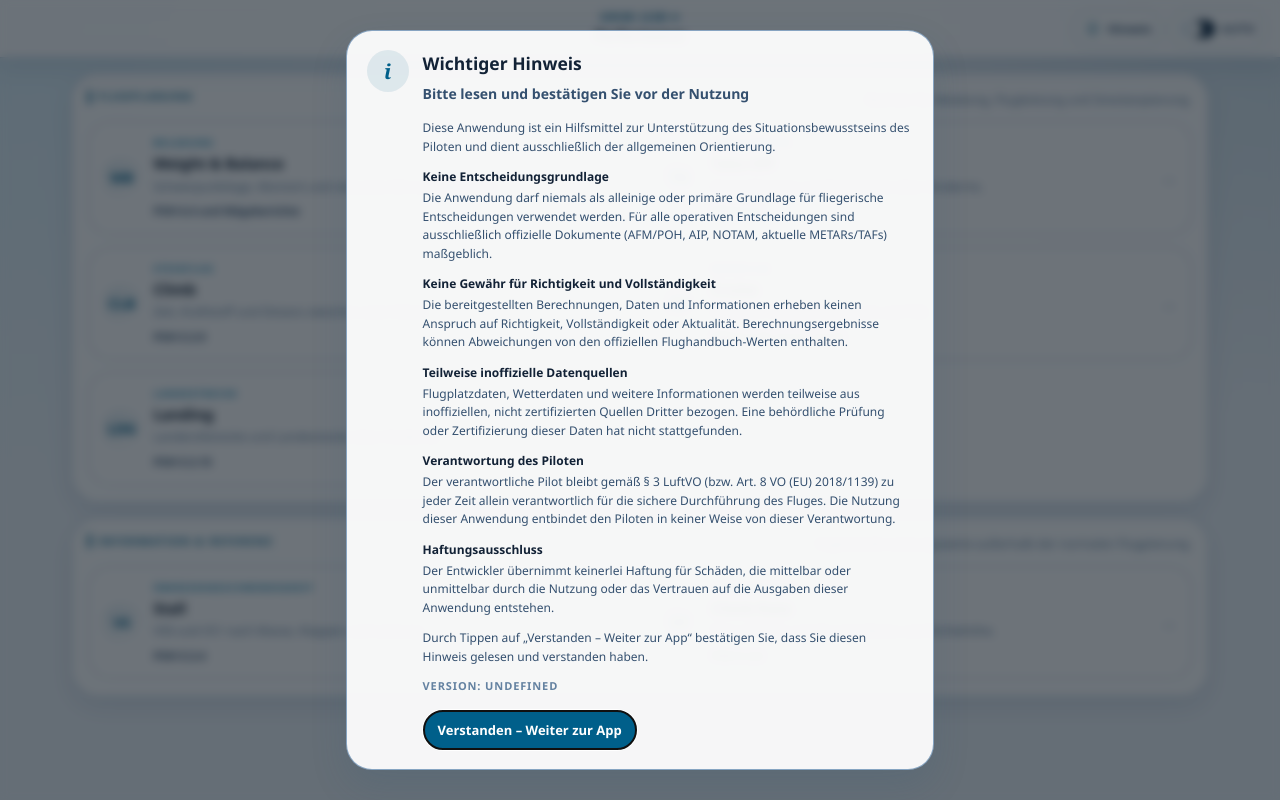
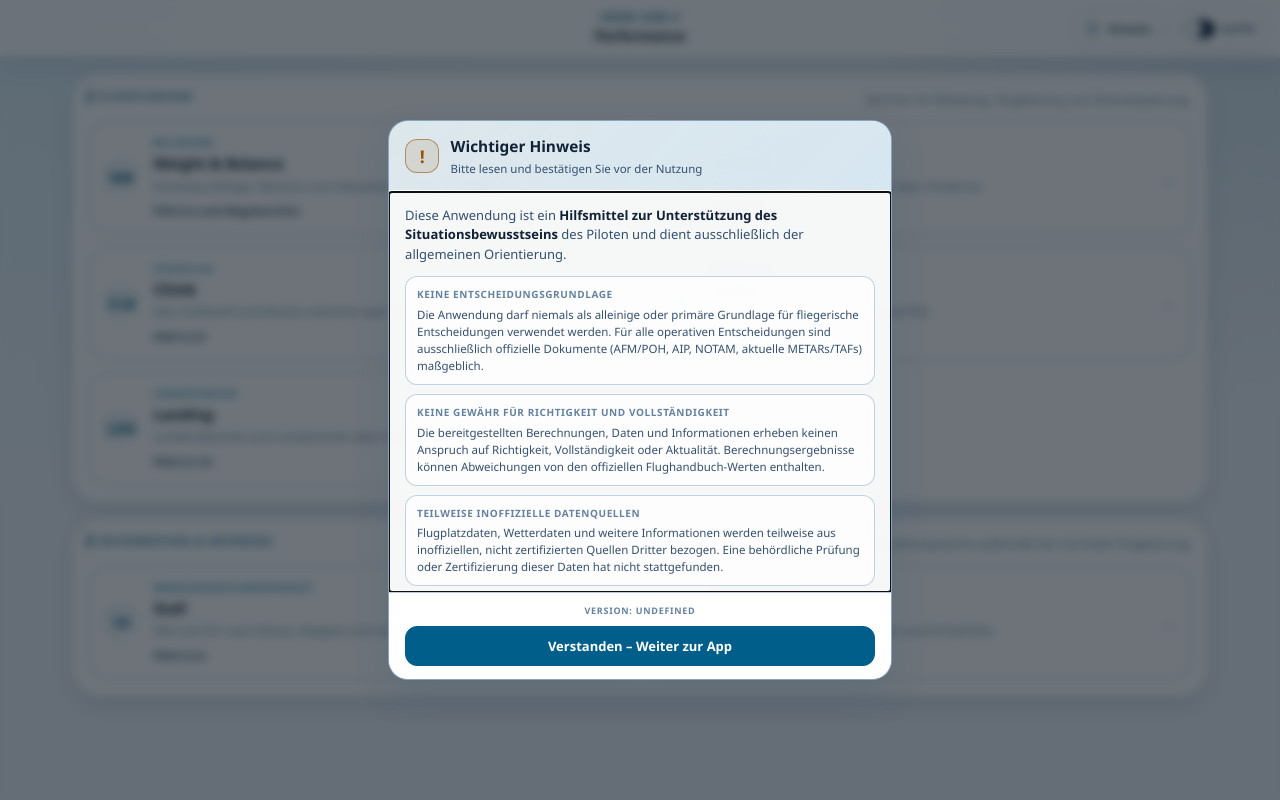
Before and after one commit to aguther/aircraft-performance, a React (Vite) app: page / in a window 1280 px wide. Built offline with nearby package versions, Linux system fonts and the light colour scheme.

Commit message:
feat: compacted usage notice dialog

```diff
--- a/css/theme.css
+++ b/css/theme.css
@@ -272,25 +272,20 @@ a {
 }
 
 .usage-notice {
-  width: min(42rem, calc(100vw - 2rem));
+  width: min(36rem, calc(100vw - 2rem));
   max-width: none;
-  height: fit-content;
-  min-height: 0;
-  max-height: calc(100vh - 2rem);
-  max-height: calc(100dvh - 2rem);
-  block-size: fit-content;
-  min-block-size: 0;
-  max-block-size: calc(100vh - 2rem);
-  max-block-size: calc(100dvh - 2rem);
+  height: min(560px, calc(100vh - 3rem));
+  height: min(560px, calc(100dvh - 3rem));
+  max-height: calc(100vh - 3rem);
+  max-height: calc(100dvh - 3rem);
   margin: auto;
-  padding: 1.4rem;
+  padding: 0;
   border: 1px solid var(--border-strong);
-  border-radius: 26px;
+  border-radius: 20px;
   background: var(--bg-card);
   color: var(--text);
   box-shadow: var(--shadow-strong);
-  overflow: auto;
-  overscroll-behavior: contain;
+  overflow: hidden;
 }
 
 .usage-notice[open] {
@@ -299,8 +294,8 @@ a {
 
 .usage-notice-panel {
   display: grid;
-  grid-template-columns: auto minmax(0, 1fr);
-  gap: 1rem;
+  grid-template-rows: auto minmax(0, 1fr) auto;
+  height: 100%;
 }
 
 .usage-notice::backdrop {
@@ -309,61 +304,109 @@ a {
 }
 
 .usage-notice-icon {
-  width: 3rem;
-  height: 3rem;
-  font-size: 1.45rem;
+  width: 2.45rem;
+  height: 2.45rem;
+  flex: 0 0 auto;
+  border: 1px solid color-mix(in srgb, var(--amber) 55%, transparent);
+  border-radius: 12px;
+  background: color-mix(in srgb, var(--amber) 12%, transparent);
+  color: var(--amber);
+  font-family: inherit;
+  font-size: 1.25rem;
+  font-style: normal;
 }
 
-.usage-notice-content {
-  min-width: 0;
+.usage-notice-header {
+  display: flex;
+  align-items: center;
+  gap: 0.8rem;
+  padding: 1rem 1.15rem;
+  border-bottom: 1px solid var(--border);
+  background: linear-gradient(135deg, var(--cyan-bg), var(--bg-active));
 }
 
 .usage-notice h2 {
-  margin-bottom: 0.4rem;
-  font-size: 1.25rem;
+  margin-bottom: 0.1rem;
+  font-size: 1.1rem;
 }
 
 .usage-notice p {
   color: var(--text-sub);
-  line-height: 1.65;
+  line-height: 1.5;
 }
 
 .usage-notice-intro {
-  font-weight: 700;
+  color: var(--text-dim);
+  font-size: 11.5px;
+}
+
+.usage-notice-body {
+  min-height: 0;
+  padding: 1rem 1.15rem;
+  overflow-y: auto;
+  overscroll-behavior: contain;
+}
+
+.usage-notice-lead {
+  font-size: 13px;
+}
+
+.usage-notice-lead strong {
+  color: var(--text);
 }
 
 .usage-notice-sections {
   display: flex;
   flex-direction: column;
-  gap: 0.85rem;
-  margin-top: 1rem;
+  gap: 0.65rem;
+  margin-top: 0.85rem;
+}
+
+.usage-notice-sections section {
+  padding: 0.72rem 0.78rem;
+  border: 1px solid var(--border);
+  border-radius: 12px;
+  background: var(--bg-soft);
 }
 
 .usage-notice-sections h3 {
-  margin-bottom: 0.2rem;
-  color: var(--text);
-  font-size: 12px;
+  margin-bottom: 0.25rem;
+  color: var(--text-dim);
+  font-size: 10px;
+  letter-spacing: 0.06em;
+  text-transform: uppercase;
 }
 
 .usage-notice-sections p {
-  font-size: 12px;
-  line-height: 1.55;
+  font-size: 11.5px;
+  line-height: 1.48;
+}
+
+.usage-notice-confirmation-text {
+  border-style: dashed !important;
+}
+
+.usage-notice-footer {
+  padding: 0.8rem 1.15rem 0.95rem;
+  border-top: 1px solid var(--border);
+  background: var(--bg-card);
 }
 
 .usage-notice-version {
-  margin-top: 0.8rem;
+  margin-bottom: 0.55rem;
   color: var(--text-dim);
-  font-size: 11px;
+  font-size: 9px;
   font-weight: 700;
   letter-spacing: 0.08em;
   text-transform: uppercase;
+  text-align: center;
 }
 
 .usage-notice-confirm {
-  margin-top: 1.15rem;
-  padding: 0.7rem 1rem;
+  width: 100%;
+  padding: 0.72rem 1rem;
   border: 1px solid var(--cyan);
-  border-radius: 999px;
+  border-radius: 12px;
   background: var(--cyan);
   color: white;
   font-family: inherit;
@@ -616,10 +659,11 @@ html.usage-notice-active body {
 
 @media (max-width: 640px) {
   .usage-notice {
-    padding: 1.2rem;
-  }
-
-  .usage-notice-panel {
-    grid-template-columns: 1fr;
+    width: calc(100vw - 1rem);
+    height: calc(100vh - 1rem);
+    height: calc(100dvh - 1rem);
+    max-height: calc(100vh - 1rem);
+    max-height: calc(100dvh - 1rem);
+    border-radius: 16px;
   }
 }
--- a/src/components/UsageNotice.tsx
+++ b/src/components/UsageNotice.tsx
@@ -45,18 +45,20 @@ export function UsageNotice({ open, onClose }: UsageNoticeProps) {
       onCancel={cancelNotice}
     >
       <div className="usage-notice-panel">
+        <header className="usage-notice-header">
           <div className="usage-notice-icon" aria-hidden="true">
-          i
+            !
           </div>
-        <div className="usage-notice-content">
+          <div>
             <h2 id="usageNoticeTitle">Wichtiger Hinweis</h2>
             <p className="usage-notice-intro" id="usageNoticeText">
               Bitte lesen und bestätigen Sie vor der Nutzung
             </p>
+          </div>
+        </header>
+        <div className="usage-notice-body">
+          <p className="usage-notice-lead">Diese Anwendung ist ein <strong>Hilfsmittel zur Unterstützung des Situationsbewusstseins</strong> des Piloten und dient ausschließlich der allgemeinen Orientierung.</p>
           <div className="usage-notice-sections">
-            <section>
-              <p>Diese Anwendung ist ein Hilfsmittel zur Unterstützung des Situationsbewusstseins des Piloten und dient ausschließlich der allgemeinen Orientierung.</p>
-            </section>
             <section>
               <h3>Keine Entscheidungsgrundlage</h3>
               <p>Die Anwendung darf niemals als alleinige oder primäre Grundlage für fliegerische Entscheidungen verwendet werden. Für alle operativen Entscheidungen sind ausschließlich offizielle Dokumente (AFM/POH, AIP, NOTAM, aktuelle METARs/TAFs) maßgeblich.</p>
@@ -77,10 +79,12 @@ export function UsageNotice({ open, onClose }: UsageNoticeProps) {
               <h3>Haftungsausschluss</h3>
               <p>Der Entwickler übernimmt keinerlei Haftung für Schäden, die mittelbar oder unmittelbar durch die Nutzung oder das Vertrauen auf die Ausgaben dieser Anwendung entstehen.</p>
             </section>
-            <section>
+            <section className="usage-notice-confirmation-text">
               <p>Durch Tippen auf „Verstanden – Weiter zur App“ bestätigen Sie, dass Sie diesen Hinweis gelesen und verstanden haben.</p>
             </section>
           </div>
+        </div>
+        <footer className="usage-notice-footer">
           <div
             className="usage-notice-version"
             title={`Commit ${buildInfo.fullCommit}${buildInfo.dirty ? " · lokal verändert" : ""} · Build ${buildInfo.builtAt}`}
@@ -94,7 +98,7 @@ export function UsageNotice({ open, onClose }: UsageNoticeProps) {
           >
             Verstanden – Weiter zur App
           </button>
-        </div>
+        </footer>
       </div>
     </dialog>
   );
```
Also changed, not shown: 1 other file (tests, documents, lock files or other folders). Lines whose indentation alone changed are shown as unchanged.
